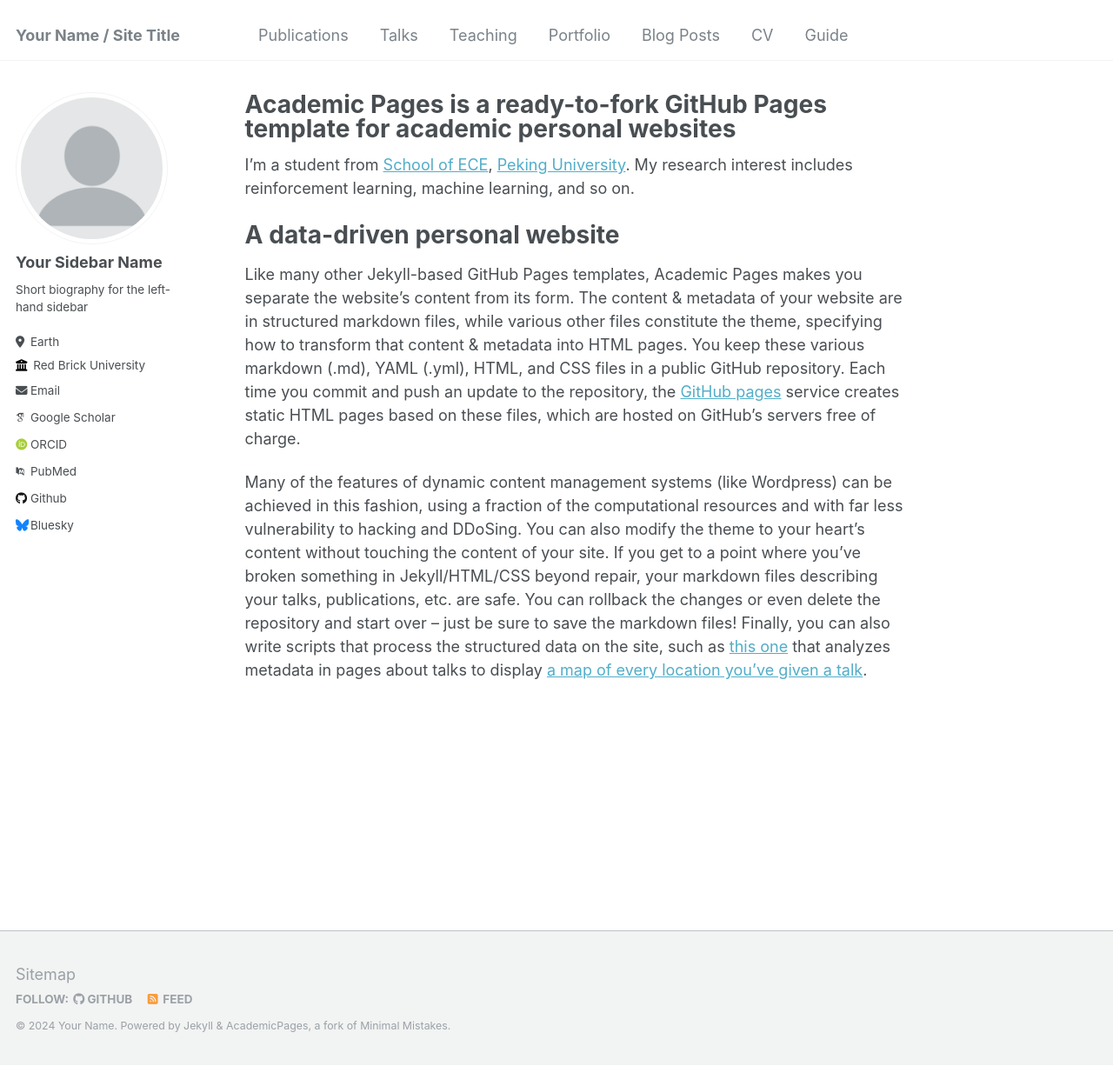
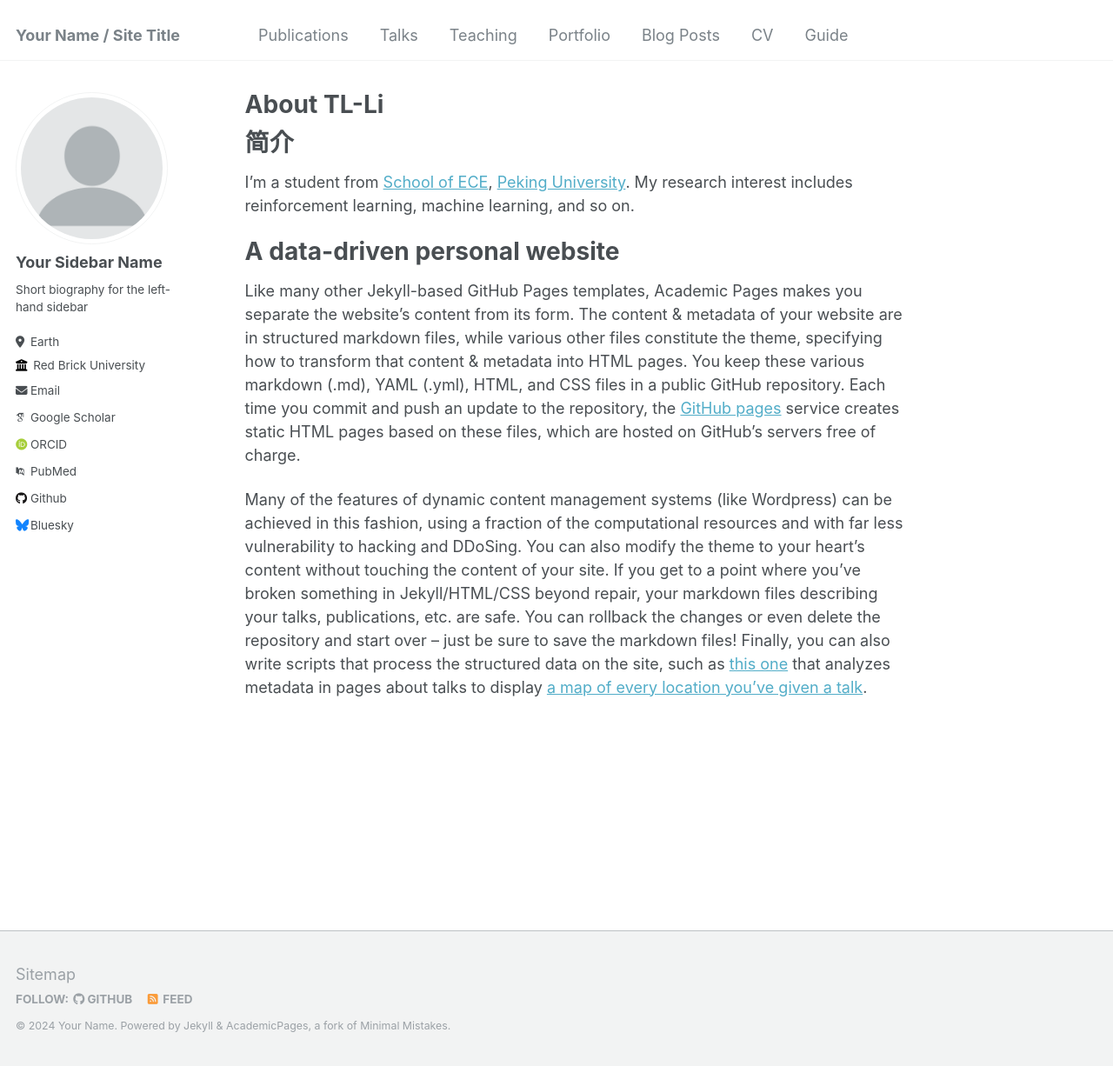
Before and after one commit to TL-Li/TL-Li.github.io, a Jekyll site: the page built from _pages/about_en.md, in a window 1280 px wide and 1226 px high. Shown: the whole window at 87% size. Built offline with Jekyll 4.4.1, drawn with Linux system fonts in a browser that asks for light colours; some web fonts are replaced; part of the change alters nothing that is shown.

Commit message:
update a bit

```diff
--- a/_pages/about.md
+++ b/_pages/about.md
@@ -1,19 +1,34 @@
 ---
 permalink: /
-title: "Academic Pages is a ready-to-fork GitHub Pages template for academic personal websites"
+title: "About TL-Li"
 author_profile: true
 redirect_from:
   - /about/
   - /about.html
 ---
 
-
-I'm a student from [School of ECE](https://ece.pku.edu.cn/), [Peking University](https://www.pku.edu.cn/).
-My research interest includes reinforcement learning, machine learning, and so on.
+## 简介
 
 
-A data-driven personal website
-======
-Like many other Jekyll-based GitHub Pages templates, Academic Pages makes you separate the website's content from its form. The content & metadata of your website are in structured markdown files, while various other files constitute the theme, specifying how to transform that content & metadata into HTML pages. You keep these various markdown (.md), YAML (.yml), HTML, and CSS files in a public GitHub repository. Each time you commit and push an update to the repository, the [GitHub pages](https://pages.github.com/) service creates static HTML pages based on these files, which are hosted on GitHub's servers free of charge.
 
-Many of the features of dynamic content management systems (like Wordpress) can be achieved in this fashion, using a fraction of the computational resources and with far less vulnerability to hacking and DDoSing. You can also modify the theme to your heart's content without touching the content of your site. If you get to a point where you've broken something in Jekyll/HTML/CSS beyond repair, your markdown files describing your talks, publications, etc. are safe. You can rollback the changes or even delete the repository and start over -- just be sure to save the markdown files! Finally, you can also write scripts that process the structured data on the site, such as [this one](https://github.com/academicpages/academicpages.github.io/blob/master/talkmap.ipynb) that analyzes metadata in pages about talks to display [a map of every location you've given a talk](https://academicpages.github.io/talkmap.html).
+**李天乐**,北京大学深圳研究生学院在读博士生。于24年在武汉大学计算机学院获得工学学士学位。目前研究方向聚焦于强化学习，研究内容主要为多智能体强化学习以及各种优化类问题。
+
+
+## 研究兴趣
++ 深度学习
++ 强化学习
++ 最优化问题
+
+## 教育经历
++ **2024.9 至今**
+  博士生，北京大学深圳研究生院，通信工程与信息系统
++ **2020.9 - 2024.6**
+  工学学士学位，武汉大学计算机学院
+
+## 获奖
++ 武汉大学三好学生，2023
++ 武汉大学甲等奖学金，2023
++ 武汉大学“于刚 宋晓”奖学金，2023
+
+## 联系方式
++ E-mali: litianle@whu.edu.cn; litianle@stu.pku.edu.cn
--- /dev/null
+++ b/_pages/about_en.md
@@ -0,0 +1,20 @@
+---
+permalink: /
+title: "About TL-Li"
+author_profile: true
+redirect_from:
+  - /about/
+  - /about.html
+---
+
+简介
+======
+I'm a student from [School of ECE](https://ece.pku.edu.cn/), [Peking University](https://www.pku.edu.cn/).
+My research interest includes reinforcement learning, machine learning, and so on.
+
+
+A data-driven personal website
+======
+Like many other Jekyll-based GitHub Pages templates, Academic Pages makes you separate the website's content from its form. The content & metadata of your website are in structured markdown files, while various other files constitute the theme, specifying how to transform that content & metadata into HTML pages. You keep these various markdown (.md), YAML (.yml), HTML, and CSS files in a public GitHub repository. Each time you commit and push an update to the repository, the [GitHub pages](https://pages.github.com/) service creates static HTML pages based on these files, which are hosted on GitHub's servers free of charge.
+
+Many of the features of dynamic content management systems (like Wordpress) can be achieved in this fashion, using a fraction of the computational resources and with far less vulnerability to hacking and DDoSing. You can also modify the theme to your heart's content without touching the content of your site. If you get to a point where you've broken something in Jekyll/HTML/CSS beyond repair, your markdown files describing your talks, publications, etc. are safe. You can rollback the changes or even delete the repository and start over -- just be sure to save the markdown files! Finally, you can also write scripts that process the structured data on the site, such as [this one](https://github.com/academicpages/academicpages.github.io/blob/master/talkmap.ipynb) that analyzes metadata in pages about talks to display [a map of every location you've given a talk](https://academicpages.github.io/talkmap.html).
```
